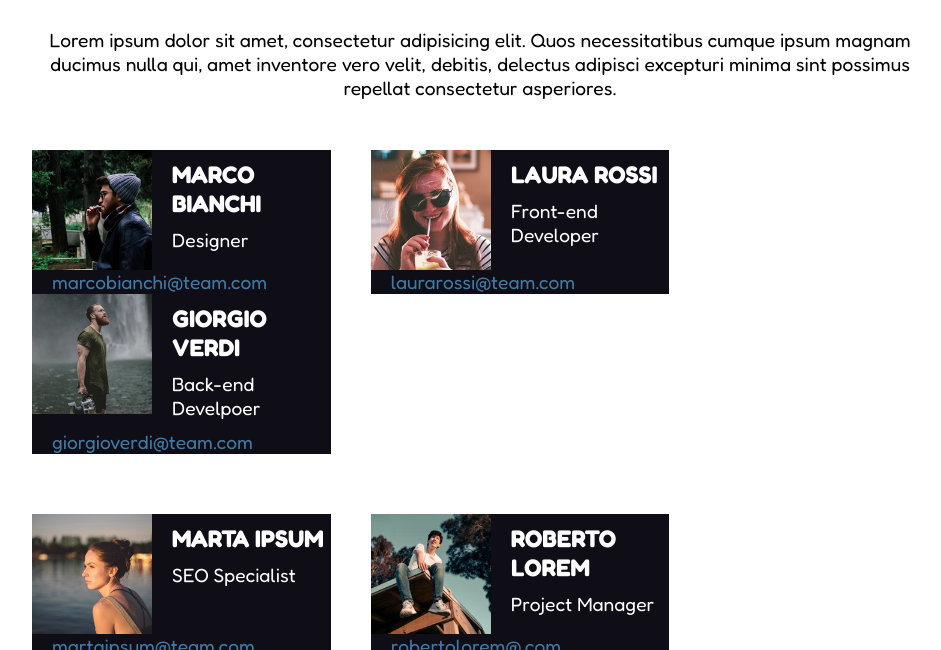
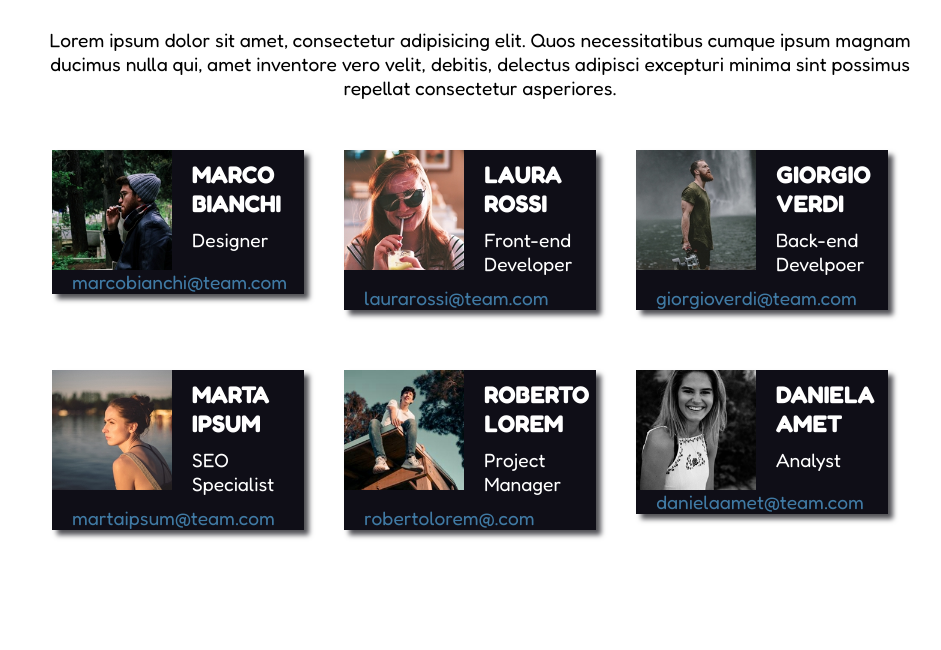
Before and after one commit to GtDavide01/html-css-float-cards, a plain HTML site: page index.html in a window 1280 px wide. Shown: the part 150-800 px from the top of the page, without its empty margins (160-1101 px from the left). Drawn offline with Linux system fonts and the light colour scheme.

Commit message:
apportate ultime modifiche e conclusione programma

```diff
--- a/css/style.css
+++ b/css/style.css
@@ -38,13 +38,15 @@ html{
     clear: both;
 }
 .row{
+    margin-left: 20px;
     margin-bottom: 60px;
 }
 .col{
-    width: calc(100% / 3) ;
+    width: calc(100% / 3 - 40px) ;
     float: left;
     background-color: rgb(15, 14, 23);
     margin-right: 40px;
+    box-shadow: 5px 5px 5px rgb(82, 82, 87 );
 }
 .col img{
     height: 120px;
@@ -70,3 +72,8 @@ html{
     margin-left: 20px;
     font-size: 1.2rem;
 }
+.col::after{
+    content: "";
+    display: table;
+    clear: both;
+}
--- a/index.html
+++ b/index.html
@@ -24,7 +24,7 @@
             </section>
 
             <!-- Section Profile -->
-            <section class="row">
+            <div class="row">
                 <section class="col">
                     <img src="img/male1.png" alt="Marco Bianchi">
                     <h2>MARCO BIANCHI</h2>
@@ -43,8 +43,8 @@
                     <p>Back-end Develpoer</p>
                     <a href = "giorgioverdi@team.com">giorgioverdi@team.com</a>
                 </section>
-            </section>
-            <section class="row">
+            </div>
+            <div class="row">
                 <section class="col">
                     <img src="img/female2.png" alt="Marta Ipsum">
                     <h2>MARTA IPSUM</h2>
@@ -63,7 +63,7 @@
                     <p>Analyst</p>
                     <a href = "danielaamet@team.com">danielaamet@team.com</a>
                 </section>
-            </section>
+            </div>
         </div>
     </main>
     <!-- /Main -->
```
